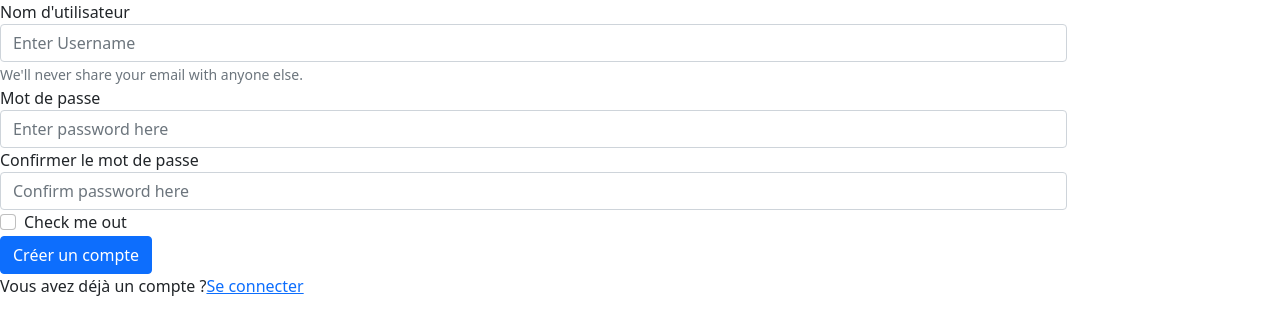
After one commit to Asmeeeee/CatcheurPickerFlask, a Flask app: page /register/ in a window 1280 px wide. The commit adds this page. Shown: the top 335 px of the page. Run offline with Flask 2, Linux system fonts and the light colour scheme; data comes from the database, SQL or seed files in the repository; both versions use the stored data as it was after the commit; some libraries are stand-ins or nearby versions.

Commit message:
compte opérationnel

```diff
--- a/tuto/app.py
+++ b/tuto/app.py
@@ -9,6 +9,7 @@
 app.config['UPLOAD_EXTENSIONS'] = ['.jpg', '.png', '.gif']
 app.config['UPLOAD_PATH'] = 'tuto/static/images/'
 login_manager = LoginManager(app)
+login_manager.login_view = 'login'
 
 import os.path
 def mkpath(p):
--- a/tuto/templates/edit/editAjouter.html
+++ b/tuto/templates/edit/editAjouter.html
@@ -83,7 +83,7 @@
 </section>
   </article>
   <div id = "button">
-  {{ form.submit }}
+    {{ form.submit }}
 </div>
 </form>
 {% endblock %}
--- a/tuto/templates/home.html
+++ b/tuto/templates/home.html
@@ -66,7 +66,9 @@
             <div class="card mb-4 shadow-sm">
                 <img class="card-img mx-auto mt-4 pp" src="{{ url_for('static', filename='images/'+star.starImg) }}" alt ="{{ star.starName }}"/>
                 <div class="card-body">
+                    {% if current_user.userName == star.starUserName or current_user.userName == 'admin' %}
                     <a href="/editModifier/{{star.starId}}"> Modifier {{ star.starPrenom }} {{ star.starNom }} </a>
+                    {% endif %}
                     <p>Nom : {{ star.starNom }}</p>
                     <p>Prenom : {{ star.starPrenom }}</p>
                     <p>Date de naissance : {{ star.starDateNaiss }}</p>
--- /dev/null
+++ b/tuto/templates/register.html
@@ -0,0 +1,58 @@
+<!DOCTYPE html>
+<html lang="en">
+<head>
+    <meta charset="UTF-8">
+    <meta http-equiv="X-UA-Compatible" content="IE=edge">
+    <meta name="viewport" content="width=device-width, initial-scale=1.0">
+    <title>Connexion</title>
+
+    <!-- Bootstrap core CSS -->
+    <link href="https://cdn.jsdelivr.net/npm/bootstrap@5.1.3/dist/css/bootstrap.min.css" rel="stylesheet" integrity="sha384-1BmE4kWBq78iYhFldvKuhfTAU6auU8tT94WrHftjDbrCEXSU1oBoqyl2QvZ6jIW3" crossorigin="anonymous">
+
+    <!-- Custom styles for this template -->
+    <link href="static/accueil.css" rel="stylesheet">
+</head>
+<body>
+
+    <form class="form-horizontal" role="form" method="POST" action="{{ url_for('register') }}">
+      {{ form.hidden_tag() }}
+      <div class="form-group">
+        <div class="col">
+          <label for="username" class="form-control-label">
+            {{ form.username.label }}
+          </label>
+          <div class="col-sm-10">
+            {{ form.username(size=50, class_="form-control", placeholder="Enter Username")}}
+          </div>
+      </div>
+        <small id="emailHelp" class="form-text text-muted">We'll never share your email with anyone else.</small>
+      </div>
+      <div class="form-group">
+        <div class="col">
+          <label for="password" class="form-control-label">
+            {{ form.password.label }}
+          </label>
+          <div class="col-sm-10">
+            {{ form.password(size=50, class_="form-control", placeholder="Enter password here")}}
+          </div>
+      </div>
+      <div class="form-group">
+        <div class="col">
+          <label for="password" class="form-control-label">
+            {{ form.confirmPassword.label }}
+          </label>
+          <div class="col-sm-10">
+            {{ form.confirmPassword(size=50, class_="form-control", placeholder="Confirm password here")}}
+          </div>
+      </div>
+      <div class="form-group form-check">
+        <input type="checkbox" class="form-check-input" id="exampleCheck1">
+        <label class="form-check-label" for="exampleCheck1">Check me out</label>
+      </div>
+      <div>
+        <button type="submit" class="btn btn-primary">Créer un compte</button>
+      </div>
+      </form>
+      <p>Vous avez déjà un compte ?<a href="{{ url_for('login') }}">Se connecter</a></p>
+</body>
+</html>
--- a/tuto/views.py
+++ b/tuto/views.py
@@ -14,6 +14,8 @@
 class LoginForm(FlaskForm):
     username = StringField("Nom d'utilisateur")
     password = PasswordField("Mot de passe")
+    confirmPassword = PasswordField("Confirmer le mot de passe")
+    next = HiddenField()
 
     def get_authenticated_user(self):
         user = Utilisateur.query.get(self.username.data)
@@ -56,6 +58,7 @@
     submitRemove = SubmitField("Remove")
 
 @app.route("/")
+@login_required
 def home():
     return render_template(
         "home.html",
@@ -82,6 +85,7 @@
     return render_template("home.html", stars = get_star_by_origin(origin), title="Liste des catcheurs de nationnalité %s" % origin)
 
 @app.route("/recherche", methods=['GET', 'POST'])
+@login_required
 def recherche():
     recherche = request.form["recherche"]
     return render_template("home.html", stars = search_star(recherche), title="Résulat pour la recherche : %s" % recherche)
@@ -89,12 +93,29 @@
 @app.route('/login/', methods=['GET', 'POST'])
 def login():
     f = LoginForm()
-    if f.validate_on_submit():
+    if not f.is_submitted():
+        f.next.data = request.args.get('next')
+    elif f.validate_on_submit():
         user = f.get_authenticated_user()
         if user:
             login_user(user)
-            return redirect(url_for("home"))
+            next = f.next.data or url_for("home")
+            return redirect(next)
     return render_template("login.html", form=f)
+
+@app.route('/register/', methods=['GET', 'POST'])
+def register():
+    f = LoginForm()
+    print(Utilisateur.query.get(f.username.data))
+    if f.validate_on_submit():
+        if Utilisateur.query.get(f.username.data) == None :
+            if f.password.data == f.confirmPassword.data:
+                m = sha256()
+                m.update(f.password.data.encode())
+                newUser = Utilisateur(userName=f.username.data, userPassword=m.hexdigest())
+                db.session.add(newUser)
+                db.session.commit()
+    return render_template('register.html', form = f)
 
 @app.route('/logout/')
 def logout():
@@ -116,29 +137,31 @@
 @app.route("/editAjouter", methods=['GET', 'POST'])
 @login_required
 def editAjouter():
+    print(current_user.userName)
     form = CreateStar()
     if form.submit.data:
         img = save_img(form)
-        try:
-            star = Star(
-                            starNom=form.nom.data,
-                            starPrenom=form.prenom.data,
-                            starDateNaiss=form.dateNaiss.data,
-                            starImg=img,
-                            starHair=form.hairColor.data,
-                            starHeight=form.height.data,
-                            starWeight=form.weight.data,
-                            starOrigin=form.origin.data,
-                            starUserId=1)
-            db.session.add(star)
-            db.session.commit()
-        except :
-            print("Erreur lors de l'insertion")
+        # try:
+        star = Star(
+                        starNom=form.nom.data,
+                        starPrenom=form.prenom.data,
+                        starDateNaiss=form.dateNaiss.data,
+                        starImg=img,
+                        starHair=form.hairColor.data,
+                        starHeight=form.height.data,
+                        starWeight=form.weight.data,
+                        starOrigin=form.origin.data,
+                        starUserName=current_user.userName)
+        db.session.add(star)
+        db.session.commit()
+        # except :
+        #   print("Erreur lors de l'insertion")
         flash('Merci pour votre Star')
         return redirect("/editAjouter")
     return render_template( '/edit/editAjouter.html', form=form )
 
 @app.route("/editModifier/<int:id>", methods=['GET', 'POST'])
+@login_required
 def editStar(id):
     a = get_star_detail(id)
     f = CreateStar(id=id, prenom=a.starPrenom, nom=a.starNom, img=a.starImg, height=a.starHeight, weight=a.starWeight, hairColor=a.starHair, origin=a.starOrigin, dateNaiss=a.starDateNaiss)
```
Also changed, not shown: tuto/models.py (+22 -12 lines), tuto/templates/login.html (+2 -23 lines), tuto.db, 1 other file.
